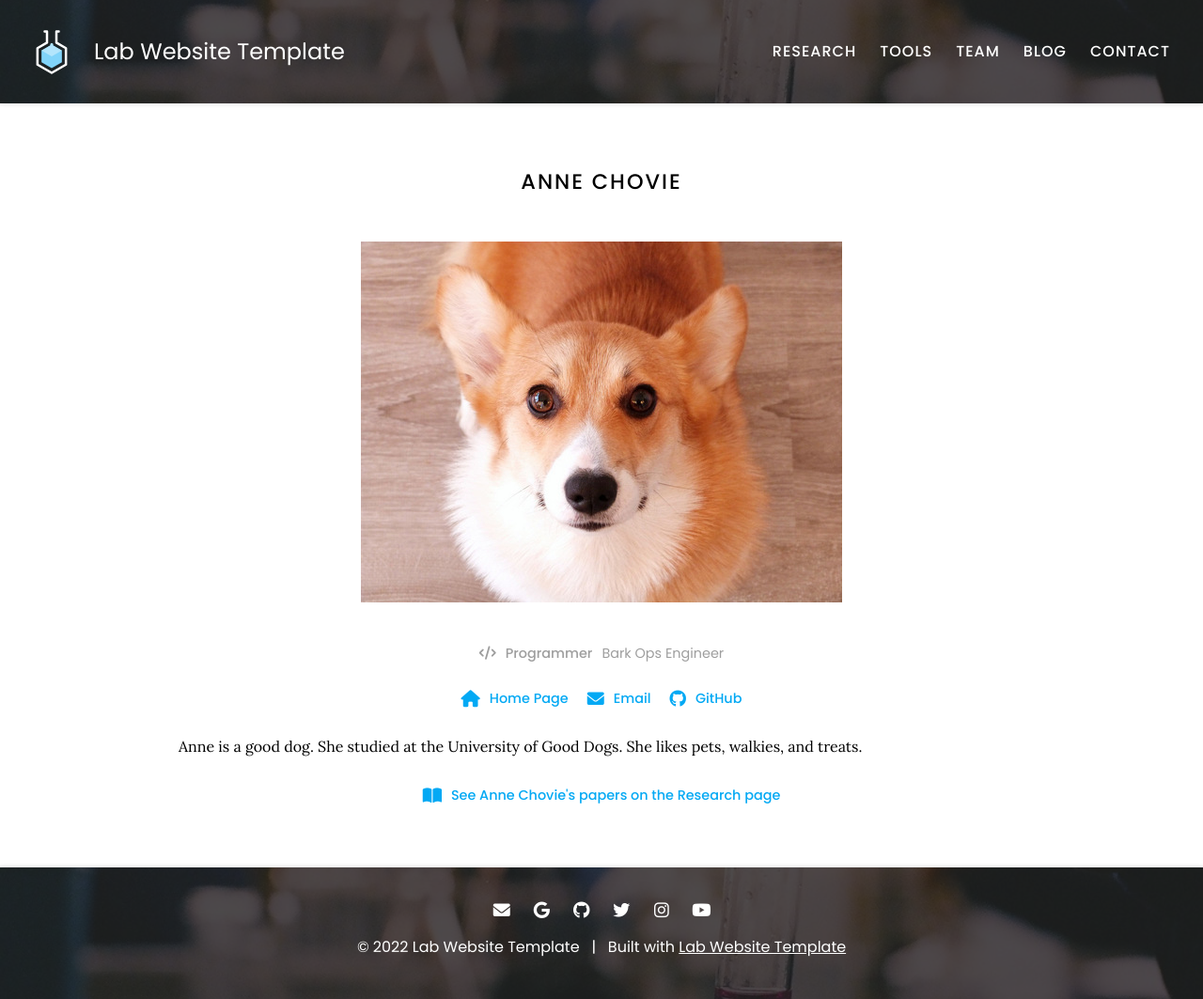
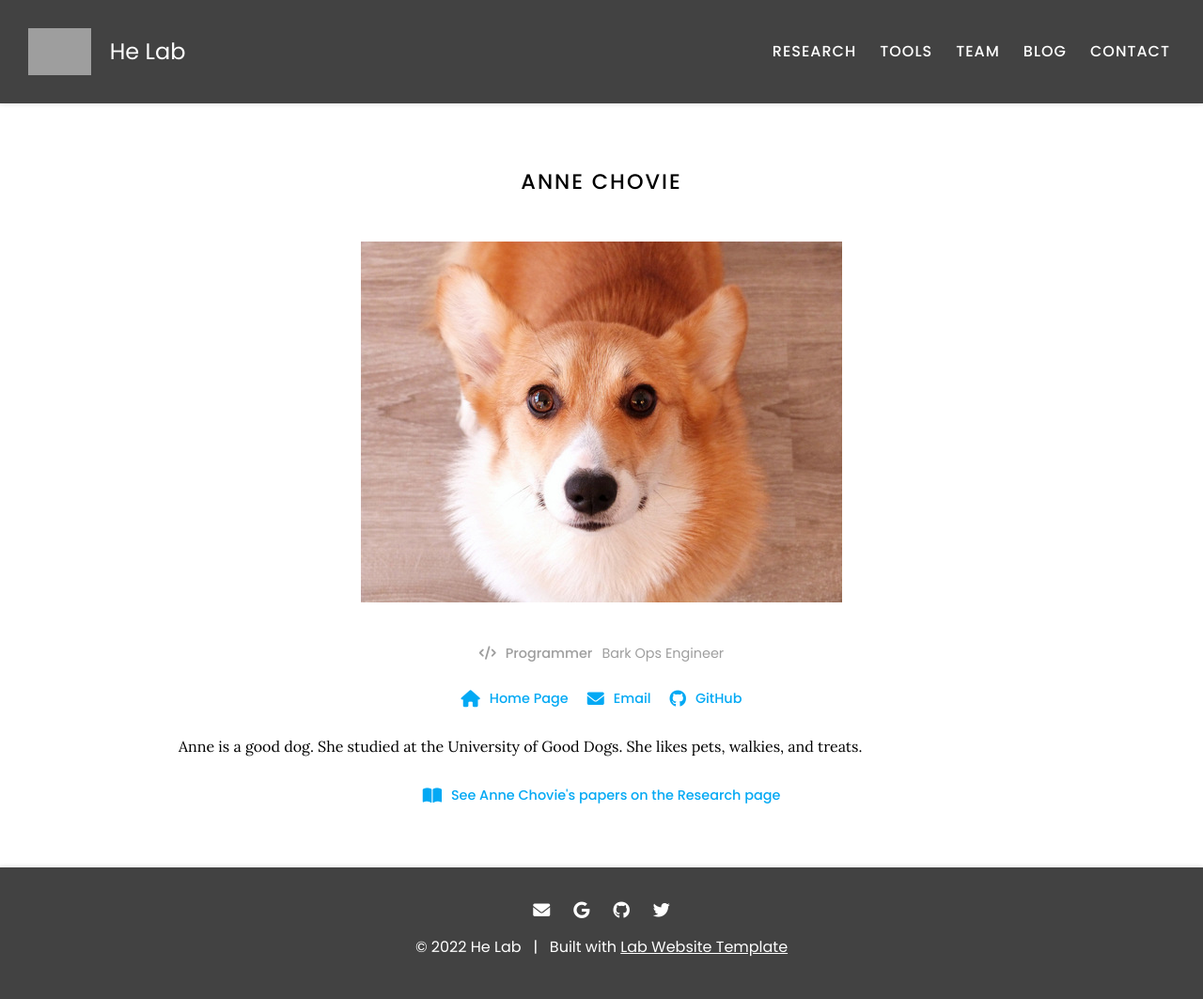
Before and after one commit to vivianschu/blue, a Jekyll site: the page built from _members/anne-chovie.md, in a window 1280 px wide. Shown: the whole page at 94% size. Built offline with Jekyll 4.4.1, drawn with Linux system fonts in a browser that asks for light colours; grey boxes are pictures that could not be loaded.

Commit message:
Update _config.yaml

```diff
--- a/_config.yaml
+++ b/_config.yaml
@@ -1,21 +1,19 @@
 ### basic settings
 
 # site properties and page defaults
-title: Lab Website Template
-description: An easy-to-use, flexible website template for labs, with automatic citations, GitHub tag imports, pre-built components, and more.
-logo: images/logo.svg
-header: images/background.jpg
-footer: images/background.jpg
+title: He Lab
+description: An RNA Epigenetics Lab based at the University of Toronto.
+logo: images/logo.png
+header:
+footer:
 baseurl: /blue
 
 # site social media and other links
 links:
-  email: jane.smith@your-lab.com
-  google-scholar: ETJoidYAAAAJ
-  github: your-lab
-  twitter: YourLabHandle
-  instagram: YourLabHandle
-  youtube: YourLabChannel
+  email: hansen.he@uhnresearch.ca
+  google-scholar: XQI8DIEAAAAJ
+  github: HansenHeLab
+  twitter: hansenhe7
 
 ### advanced settings
 
```
